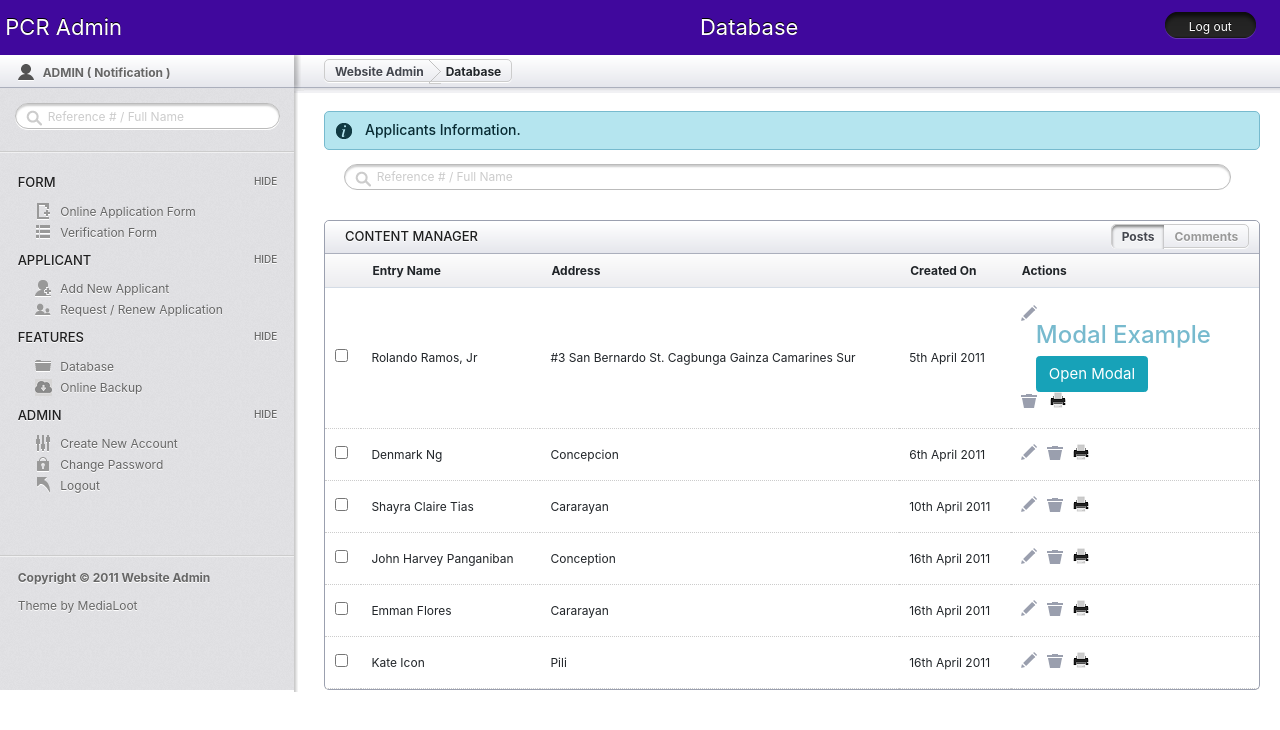
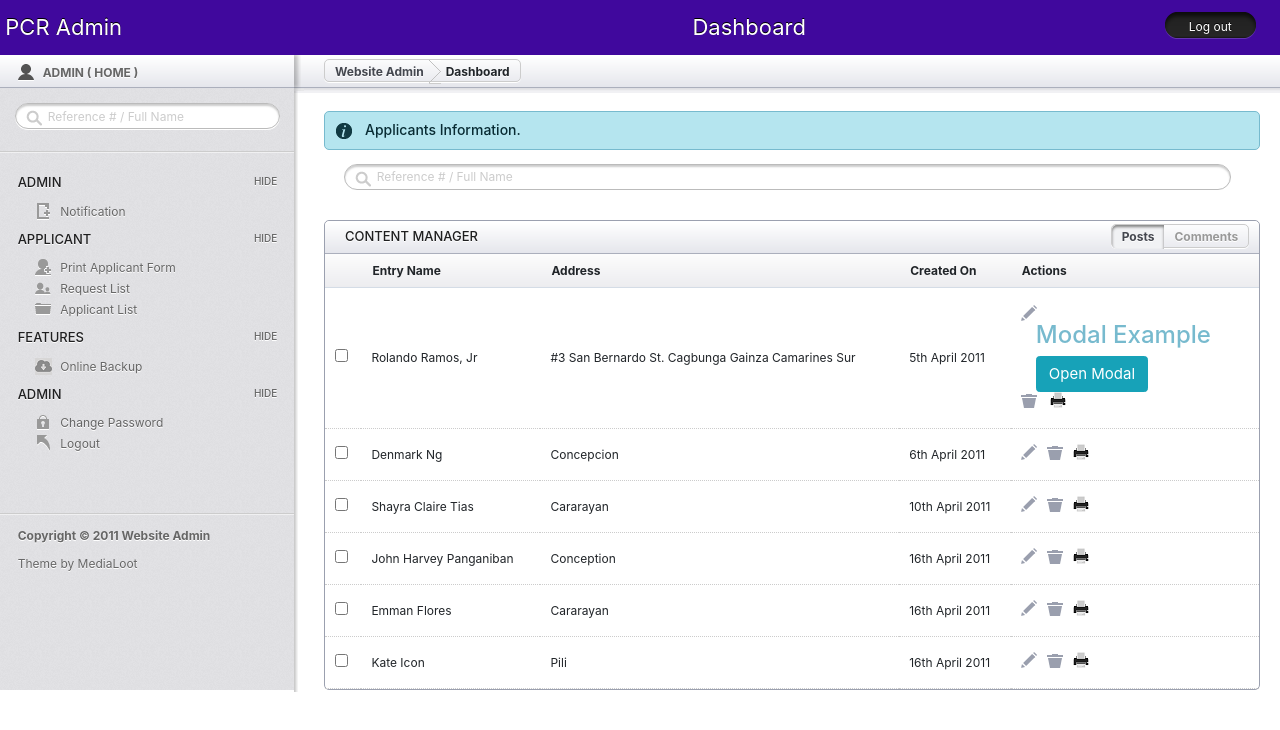
Before and after one commit to jayramacc/NCPO-PCR-ORS, a PHP site: page /database.php in a window 1280 px wide. Shown: the top 730 px of the page. Run offline with PHP 8.4, Linux system fonts and the light colour scheme.

Commit message:
fix and changing the sidebar menu

```diff
--- a/database.php
+++ b/database.php
@@ -63,48 +63,45 @@
 	<header id="header">
 		<hgroup>
 			<h1 class="site_title"><a href="admin.php">PCR Admin</a></h1>
-			<h2 class="section_title">Database</h2><div class="btn_view_site"><a href="admin.php">Log out </a></div>
+			<h2 class="section_title">Dashboard</h2><div class="btn_view_site"><a href="login.php">Log out </a></div>
 		</hgroup>
 	</header> <!-- end of header bar -->
 
 	<section id="secondary_bar">
 		<div class="user">
-			<p>ADMIN (<a href="#"> Notification </a>)</p>
+			<p>ADMIN (<a href="admin.php"> HOME </a>)</p>
 			<!-- <a class="logout_user" href="#" title="Logout">Logout</a> -->
 		</div>
 		<div class="breadcrumbs_container">
-			<article class="breadcrumbs"><a href="admin.php">Website Admin</a> <div class="breadcrumb_divider"></div> <a class="current">Database</a></article>
+			<article class="breadcrumbs"><a href="admin.php">Website Admin</a> <div class="breadcrumb_divider"></div> <a class="current">Dashboard</a></article>
 		</div>
 	</section><!-- end of secondary bar -->
-
 
 	<aside id="sidebar" class="column">
 		<form class="quick_search">
 			<input type="text" value="Reference # / Full Name" onfocus="if(!this._haschanged){this.value=''};this._haschanged=true;">
 		</form>
 		<hr/>
-		<h3>FORM</h3>
+		<h3>ADMIN</h3>
 		<ul class="toggle">
-			<li class="icn_new_article"><a href="onlineform.php">Online Application Form</a></li>
-
-			<li class="icn_categories"><a href="verification.php">Verification Form</a></li>
+			<li class="icn_new_article"><a href="onlineform.php">Notification</a></li>
 			<!--<li class="icn_tags"><a href="#">Tags</a></li>-->
 		</ul>
 		<h3>APPLICANT</h3>
 		<ul class="toggle">
-			<li class="icn_add_user"><a href="add_new_user.php">Add New Applicant</a></li>
-			<li class="icn_view_users"><a href="renew.php">Request / Renew Application</a></li>
+			<li class="icn_add_user"><a href="add_new_user.php">Print Applicant Form</a></li>
+			<li class="icn_view_users"><a href="renew.php">Request List</a></li>
+			<li class="icn_folder"><a href="database.php">Applicant List</a></li>
 
 		</ul>
 		<h3>FEATURES</h3>
 		<ul class="toggle">
-			<li class="icn_folder"><a href="database.php">Database</a></li>
+
 			<li class="icn_photo"><a href="cloud.php">Online Backup</a></li>
 
 		</ul>
 		<h3>Admin</h3>
 		<ul class="toggle">
-			<li class="icn_settings"><a href="register.php">Create New Account</a></li>
 			<li class="icn_security"><a href="forgot-password.php">Change Password</a></li>
 			<li class="icn_jump_back"><a href="login.php">Logout</a></li>
 		</ul>
--- a/forgot-password.php
+++ b/forgot-password.php
@@ -44,10 +44,11 @@
 </head>
 <body>
 
+
 	<header id="header">
 		<hgroup>
 			<h1 class="site_title"><a href="admin.php">PCR Admin</a></h1>
-			<h2 class="section_title">Change Password</h2><div class="btn_view_site"><a href="login.php">Log out </a></div>
+			<h2 class="section_title">Dashboard</h2><div class="btn_view_site"><a href="login.php">Log out </a></div>
 		</hgroup>
 	</header> <!-- end of header bar -->
 
@@ -69,8 +70,6 @@
 		<h3>ADMIN</h3>
 		<ul class="toggle">
 			<li class="icn_new_article"><a href="onlineform.php">Notification</a></li>
-
-			<li class="icn_categories"><a href="verification.php">Search</a></li>
 			<!--<li class="icn_tags"><a href="#">Tags</a></li>-->
 		</ul>
 		<h3>APPLICANT</h3>
```
Also changed, not shown: add_new_user.php (+10 -12 lines), cloud.php (+9 -12 lines), renew.php (+8 -11 lines).
